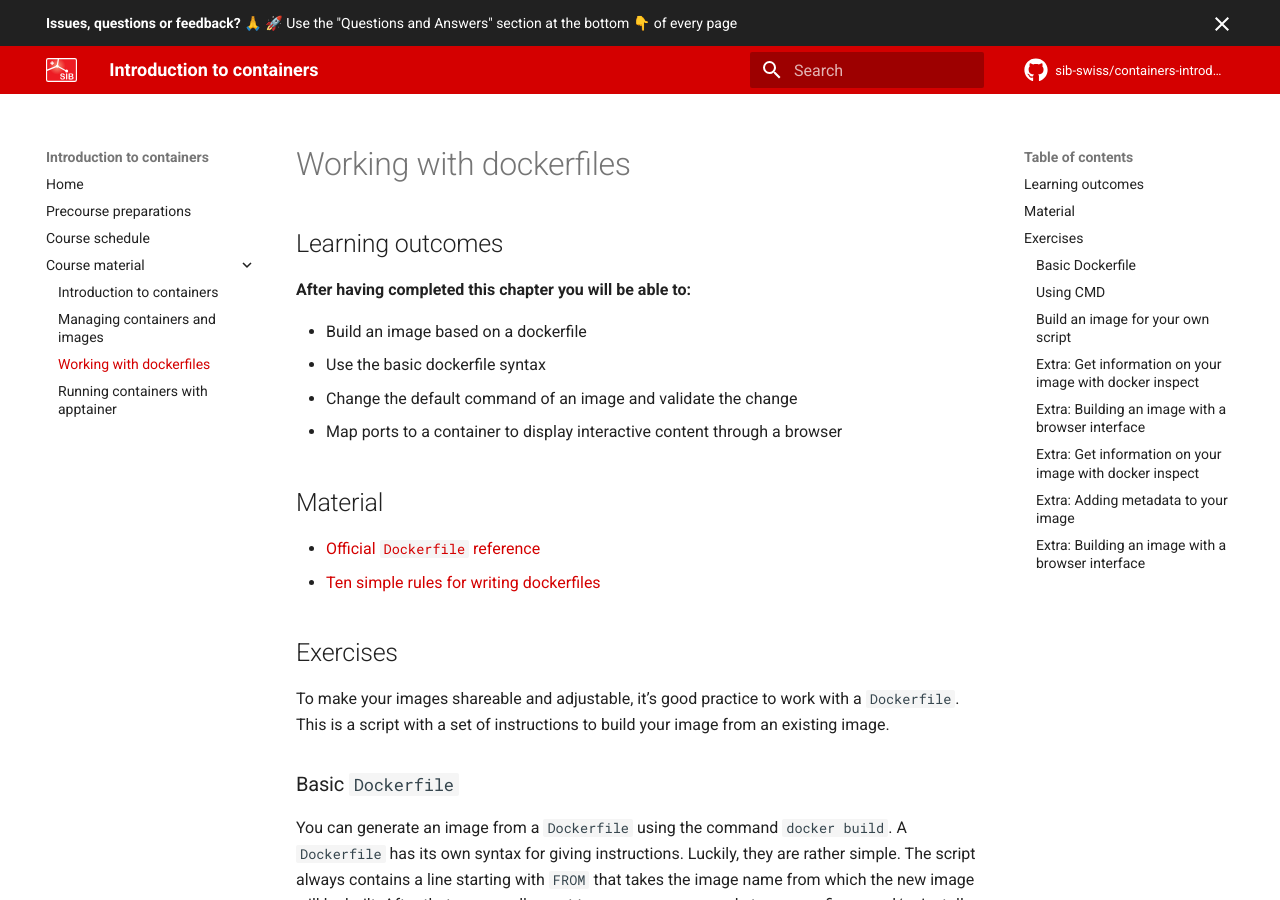
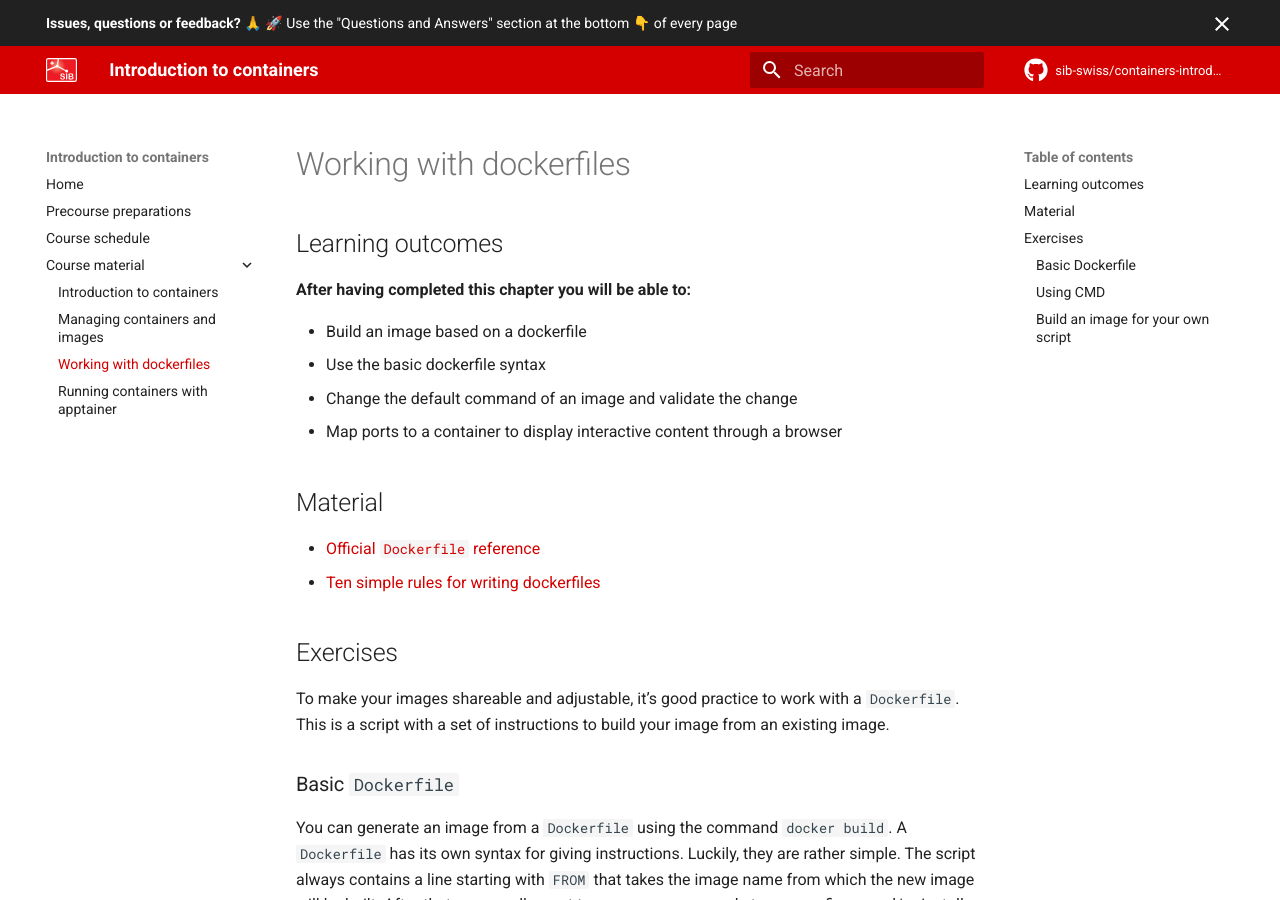
Before and after one commit to sib-swiss/containers-introduction-training, an MkDocs documentation site: the page built from docs/course_material/day1/dockerfiles.md, in a window 1280 px wide and 900 px high. Built offline with MkDocs 1.6.1 and Material for MkDocs 9.7.7, drawn with Linux system fonts in a browser that asks for light colours; comment, search, counter and statistics services are not loaded; the version menu is left out.

Commit message:
removes duplicate headers

````diff
--- a/docs/course_material/day1/dockerfiles.md
+++ b/docs/course_material/day1/dockerfiles.md
@@ -484,7 +484,7 @@ Often containers are built for a specific purpose. For example, you can use a co
         docker push [USER NAME]/deseq2:v1
         ```
 
-    ### Extra: Get information on your image with `docker inspect`
+    <h3> Extra: Get information on your image with `docker inspect` </h3>
 
     We have used `docker inspect` already in the previous chapter to find the default `Cmd` of the ubuntu image. However we can get more info on the image: e.g. the entrypoint, environmental variables, cmd, workingdir etc., you can use the `Config` record from the output of `docker inspect`. For our image this looks like:
 
@@ -588,7 +588,7 @@ Often containers are built for a specific purpose. For example, you can use a co
             }
         ```
 
-    ### Extra: Building an image with a browser interface
+    <h3> Extra: Building an image with a browser interface </h3>
 
     In this exercise, we will use a different base image (`rocker/rstudio:4`), and we'll install the same packages. [Rstudio server](https://posit.co/download/rstudio-server/) is a nice browser interface that you can use for a.o. programming in R. With the image we are creating we will be able to run Rstudio server inside a container.  Check out the `Dockerfile`:
 
@@ -852,7 +852,7 @@ Often containers are built for a specific purpose. For example, you can use a co
         docker push [USER NAME]/daterange:v1
         ```
 
-    ### Extra: Get information on your image with `docker inspect`
+    <h3> Extra: Get information on your image with `docker inspect` </h3>
 
     We have used `docker inspect` already in the previous chapter to find the default `Cmd` of the ubuntu image. However we can get more info on the image: e.g. the entrypoint, environmental variables, cmd, workingdir etc., you can use the `Config` record from the output of `docker inspect`. For our image this looks like:
 
@@ -892,7 +892,7 @@ Often containers are built for a specific purpose. For example, you can use a co
         },
     ```
 
-    ### Extra: Adding metadata to your image
+    <h3> Extra: Adding metadata to your image </h3>
 
     You can annotate your `Dockerfile` and the image by using the instruction `LABEL`. You can give it any key and value with `<key>=<value>`. However, it is recommended to use the [Open Container Initiative (OCI) keys](https://github.com/opencontainers/image-spec/blob/v1.0.1/annotations.md).
 
@@ -944,7 +944,7 @@ Often containers are built for a specific purpose. For example, you can use a co
                 }
         ```
 
-    ### Extra: Building an image with a browser interface
+    <h3> Extra: Building an image with a browser interface </h3>
 
     In this exercise, we will use a different base image from the [jupyter docker image stack](https://jupyter-docker-stacks.readthedocs.io/en/latest/using/common.html). [JupyterLab](https://jupyter.org/) is a nice browser interface that you can use for a.o. programming in python. With the image we are creating we will be able to run jupyter lab inside a container.  Check out the `Dockerfile`:
 
````
